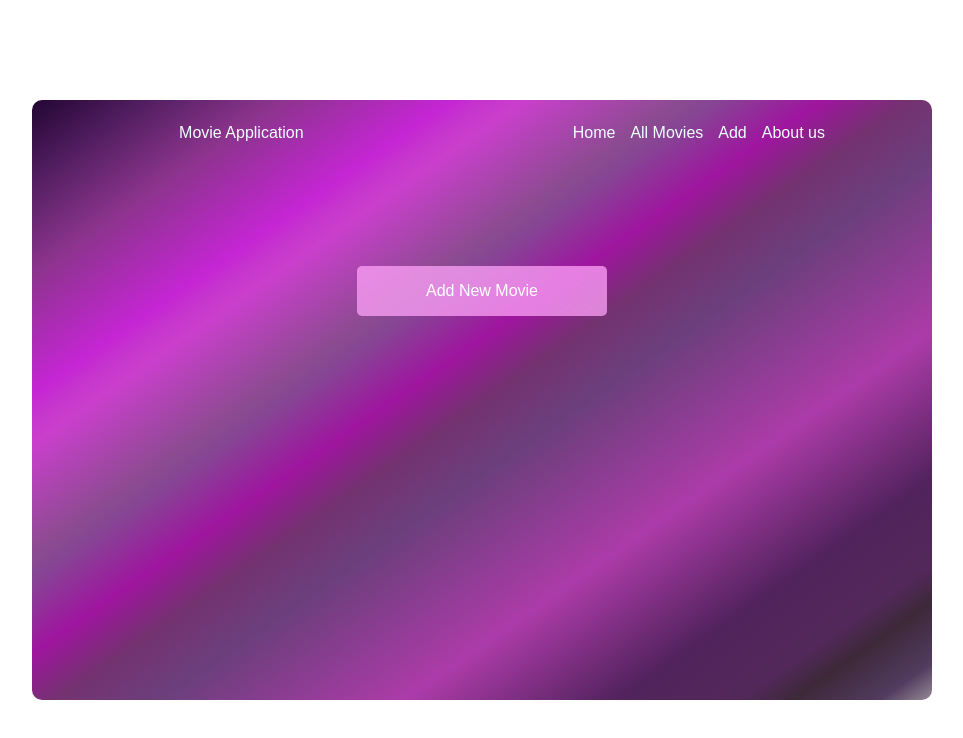
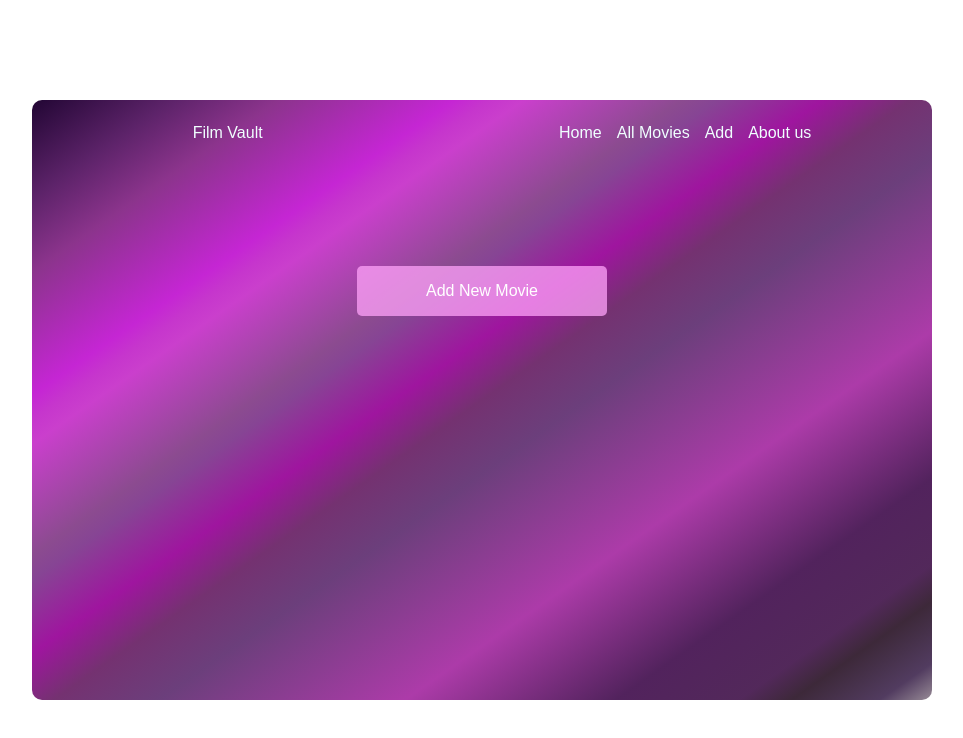
Before and after one commit to NaghmehGhorashi/Movie-App-group-project, a React (Vite) app: page / in a window 1280 px wide. Shown: the top 738 px of the page, without its empty margins (158-1121 px from the left). Built offline with nearby package versions, Linux system fonts and the light colour scheme; no server answers.

Commit message:
go back to version 350b55a

```diff
--- a/src/components/navbar/navbar.jsx
+++ b/src/components/navbar/navbar.jsx
@@ -5,7 +5,7 @@ import { Link } from 'react-router-dom'
 function Navbar() {
     return (
         <div className={style.navbar}>
-            <p>Movie Application</p>
+            <p>Film Vault</p>
             <ul className={style.link}>
                 <li><Link to="/" tabIndex="0" aria-label="Home Page"> Home </Link></li>
                 <li><Link to="/movies" tabIndex="0" aria-label="All Movies">All Movies</Link> </li>
```
